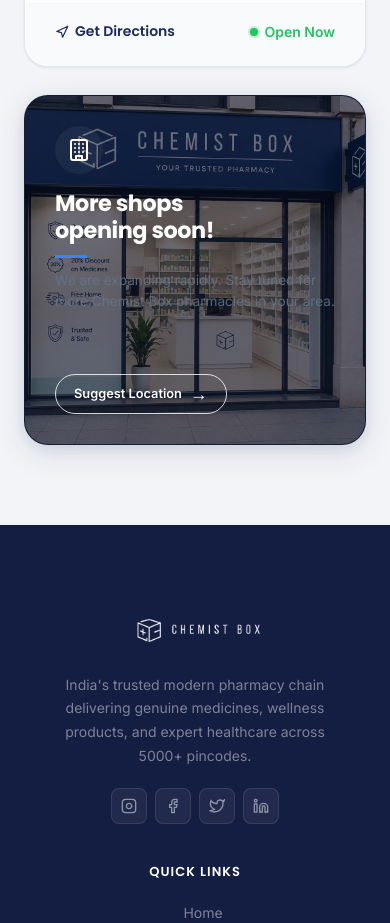
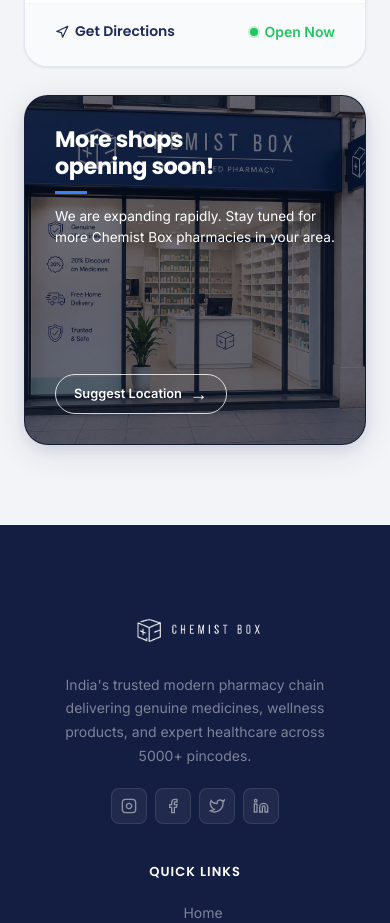
Before and after one commit to villgass7788/chemist-box, a Next.js app: page /store-locator in a window 390 px wide. Shown: the part 8300-9223 px from the top of the page. Built offline with nearby package versions, Linux system fonts and the light colour scheme.

Commit message:
fix: Mobile view tweaks for Opening Soon card

```diff
--- a/app/globals.css
+++ b/app/globals.css
@@ -518,4 +518,7 @@
   .opening-soon-img-mobile .fade-mask {
     display: none !important;
   }
+  .mobile-hide-icon {
+    display: none !important;
+  }
 }
--- a/app/store-locator/StoreLocatorClient.tsx
+++ b/app/store-locator/StoreLocatorClient.tsx
@@ -435,14 +435,14 @@
                   alignItems: 'flex-start',
                   textAlign: 'left'
               }}>
-                <div style={{ marginBottom: '16px', background: 'rgba(255,255,255,0.05)', padding: '12px', borderRadius: '50%', display: 'inline-flex' }}>
+                <div className="mobile-hide-icon" style={{ marginBottom: '16px', background: 'rgba(255,255,255,0.05)', padding: '12px', borderRadius: '50%', display: 'inline-flex' }}>
                   <Building size={24} style={{ color: 'white' }} />
                 </div>
                 <h3 style={{ fontSize: '1.4rem', fontWeight: 700, marginBottom: '12px', color: 'white', lineHeight: 1.2 }}>
                   More shops<br/>opening soon!
                 </h3>
                 <div style={{ width: '32px', height: '3px', background: '#3B82F6', marginBottom: '12px' }} />
-                <p style={{ fontSize: '0.85rem', opacity: 0.85, lineHeight: 1.5, marginBottom: '20px' }}>
+                <p style={{ fontSize: '0.85rem', color: 'white', lineHeight: 1.5, marginBottom: '20px' }}>
                   We are expanding rapidly. Stay tuned for more Chemist Box pharmacies in your area.
                 </p>
                 <button
```
